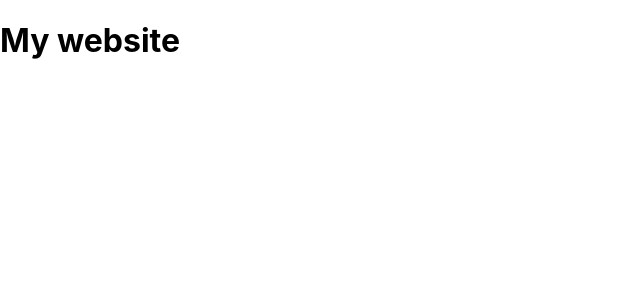
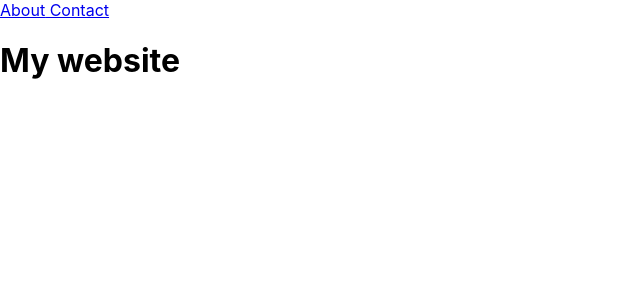
Before and after one commit to mdsjjorge/Learning-React.js, a React (Create React App) app in the folder learning-react/: page / in a window 1280 px wide. Shown: the top 300 px of the page, without its empty margins (0-640 px from the left). Built offline with nearby package versions, Linux system fonts and the light colour scheme.

Commit message:
incorporating the link components

```diff
--- a/learning-react/src/App.js
+++ b/learning-react/src/App.js
@@ -1,8 +1,13 @@
 import './App.css';
+import {Link} from "react-router-dom";
 
 function Home() {
   return (
     <div>
+      <nav>
+        <Link to="/about"> About</Link>
+        <Link to="/contact"> Contact</Link>
+      </nav>
       <h1> My website</h1>
     </div>
   )
@@ -11,6 +16,10 @@
 export function About() {
   return (
     <div>
+      <nav>
+        <Link to="/"> Home</Link>
+        <Link to="/contact"> Contact</Link>
+      </nav>
       <h1> About us</h1>
     </div>
   )
@@ -19,6 +28,10 @@
 export function Contact() {
   return (
     <div>
+      <nav>
+        <Link to="/"> Home</Link>
+        <Link to="/about"> About</Link>
+      </nav>
       <h1> Contact us</h1>
     </div>
   )
```
